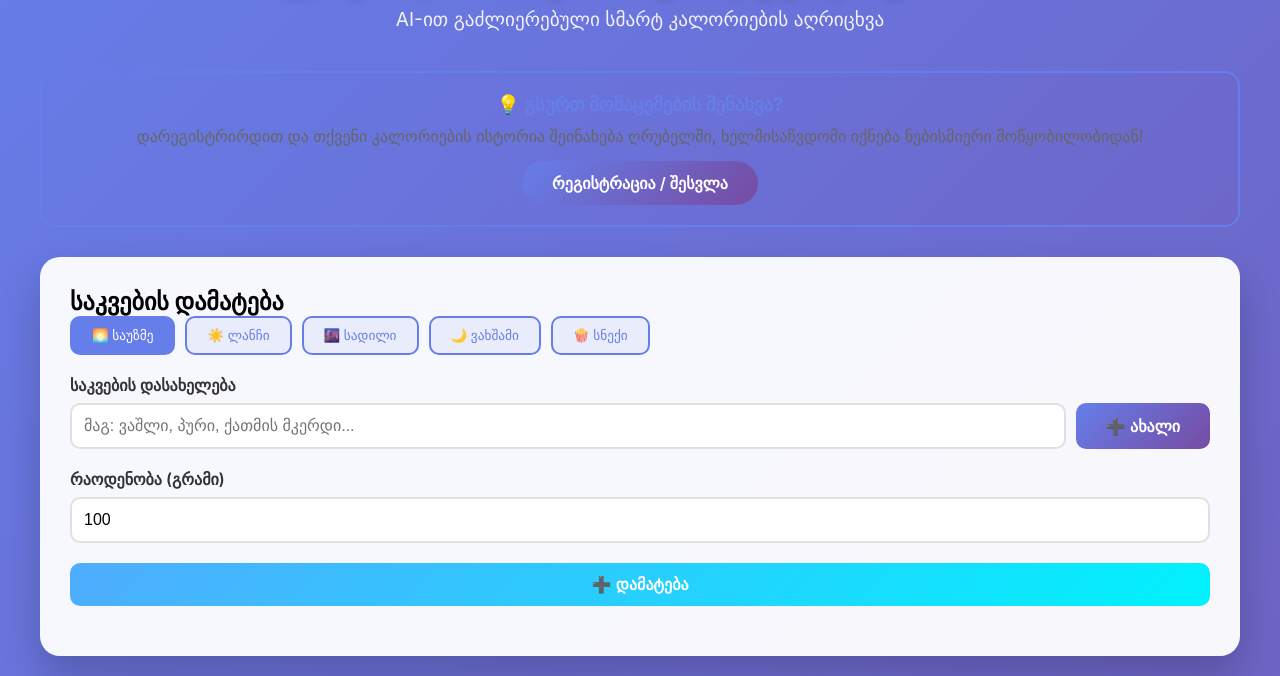
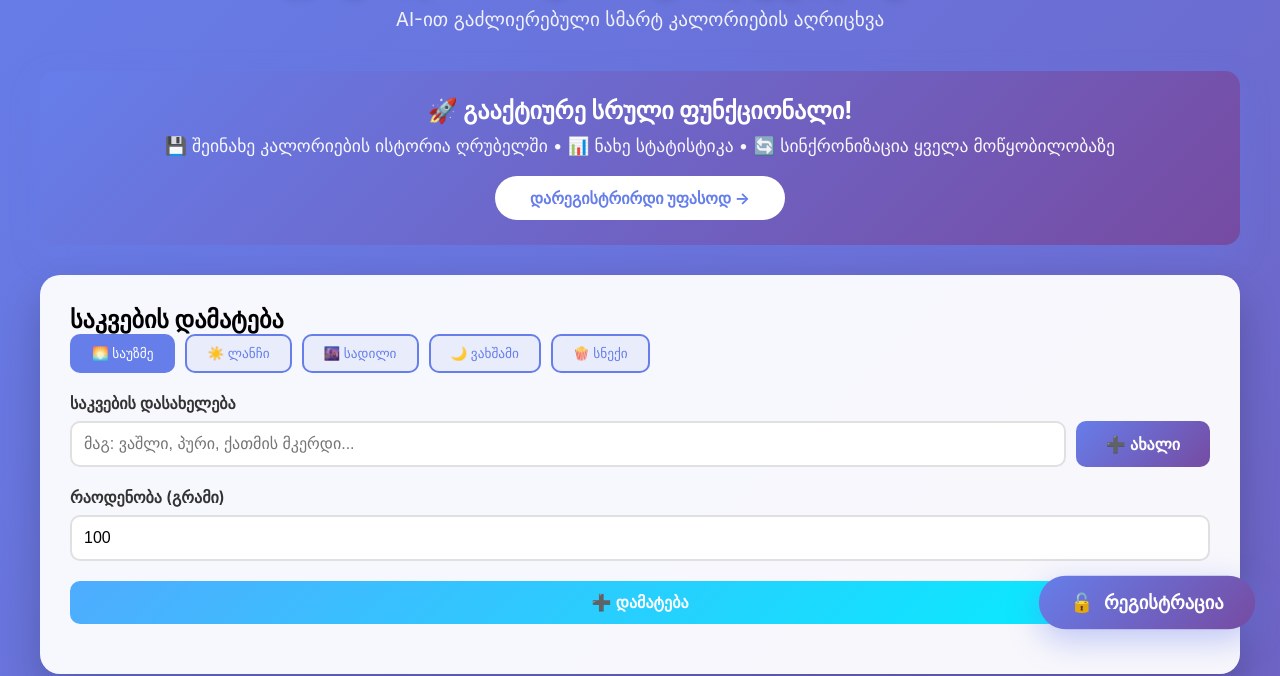
Before and after one commit to speudoname/3apps, a website: page calorie-counter.html in a window 1280 px wide. Shown: the part 142-818 px from the top of the page. Drawn offline with Linux system fonts and the light colour scheme.

Commit message:
Add highly visible authentication UI to all apps
Major UI enhancements:
- Added floating action buttons on all pages (always visible)
- Enhanced auth banners with gradient backgrounds
- Pulsing animation on floating buttons to catch attention
- Different colors for each app:
  - Calorie: Purple gradient
  - Tasks: Purple gradient
  - Inventory: Orange/red gradient for business
- Auto-hide all auth prompts when user is logged in
- Clear call-to-action messages
- Professional animations and transitions

Now users cannot miss the registration/login options!

```diff
--- a/auth-check.js
+++ b/auth-check.js
@@ -20,6 +20,7 @@ function checkAuthStatus() {
 function updateUIForLoggedInUser(userData) {
     const authStatus = document.getElementById('authStatus');
     const authPrompt = document.getElementById('authPrompt');
+    const floatingBtn = document.getElementById('floatingAuthBtn');
 
     if (authStatus) {
         authStatus.innerHTML = `
@@ -32,6 +33,14 @@ function updateUIForLoggedInUser(userData) {
     if (authPrompt) {
         authPrompt.style.display = 'none';
     }
+
+    // Hide floating button for logged-in users
+    if (floatingBtn) {
+        floatingBtn.style.display = 'none';
+    }
+
+    // Add logged-in class to body
+    document.body.classList.add('user-logged-in');
 }
 
 function updateUIForGuest() {
--- /dev/null
+++ b/auth-ui-enhanced.css
@@ -0,0 +1,115 @@
+/* Enhanced Authentication UI Styles */
+
+/* Floating Auth Button - Always Visible */
+.floating-auth-btn {
+    position: fixed;
+    bottom: 30px;
+    right: 30px;
+    padding: 15px 30px;
+    background: linear-gradient(135deg, #667eea, #764ba2);
+    color: white;
+    border-radius: 50px;
+    box-shadow: 0 10px 30px rgba(102, 126, 234, 0.4);
+    z-index: 1000;
+    text-decoration: none;
+    font-weight: bold;
+    font-size: 1.1rem;
+    transition: all 0.3s;
+    animation: pulse 2s infinite;
+    display: flex;
+    align-items: center;
+    gap: 10px;
+}
+
+.floating-auth-btn:hover {
+    transform: translateY(-5px);
+    box-shadow: 0 15px 40px rgba(102, 126, 234, 0.5);
+}
+
+@keyframes pulse {
+    0% { transform: scale(1); }
+    50% { transform: scale(1.05); }
+    100% { transform: scale(1); }
+}
+
+/* Enhanced Auth Banner */
+.auth-banner-enhanced {
+    background: linear-gradient(135deg, #667eea, #764ba2);
+    color: white;
+    padding: 25px;
+    border-radius: 15px;
+    margin-bottom: 30px;
+    text-align: center;
+    box-shadow: 0 10px 30px rgba(102, 126, 234, 0.3);
+    animation: slideDown 0.5s ease-out;
+}
+
+@keyframes slideDown {
+    from {
+        opacity: 0;
+        transform: translateY(-20px);
+    }
+    to {
+        opacity: 1;
+        transform: translateY(0);
+    }
+}
+
+.auth-banner-enhanced h3 {
+    font-size: 1.5rem;
+    margin-bottom: 10px;
+}
+
+.auth-banner-enhanced p {
+    font-size: 1.1rem;
+    margin-bottom: 20px;
+    opacity: 0.95;
+}
+
+.auth-banner-enhanced .cta-button {
+    display: inline-block;
+    padding: 12px 35px;
+    background: white;
+    color: #667eea;
+    border-radius: 25px;
+    font-weight: bold;
+    text-decoration: none;
+    transition: all 0.3s;
+}
+
+.auth-banner-enhanced .cta-button:hover {
+    transform: scale(1.05);
+    box-shadow: 0 5px 20px rgba(255, 255, 255, 0.3);
+}
+
+/* Notification Badge */
+.auth-notification {
+    position: fixed;
+    top: 80px;
+    right: 20px;
+    background: linear-gradient(135deg, #ff6b6b, #ff9f43);
+    color: white;
+    padding: 15px 20px;
+    border-radius: 10px;
+    box-shadow: 0 5px 20px rgba(255, 107, 107, 0.3);
+    animation: slideInRight 0.5s ease-out;
+    z-index: 999;
+}
+
+@keyframes slideInRight {
+    from {
+        opacity: 0;
+        transform: translateX(100px);
+    }
+    to {
+        opacity: 1;
+        transform: translateX(0);
+    }
+}
+
+/* Hide for logged-in users */
+.user-logged-in .floating-auth-btn,
+.user-logged-in .auth-banner-enhanced,
+.user-logged-in .auth-notification {
+    display: none !important;
+}
--- a/calorie-counter.html
+++ b/calorie-counter.html
@@ -4,6 +4,7 @@
     <meta charset="UTF-8">
     <meta name="viewport" content="width=device-width, initial-scale=1.0">
     <title>კალორიების კალკულატორი - AI Academia</title>
+    <link rel="stylesheet" href="auth-ui-enhanced.css">
     <style>
         * {
             margin: 0;
@@ -494,11 +495,11 @@
             <p>AI-ით გაძლიერებული სმარტ კალორიების აღრიცხვა</p>
         </div>
 
-        <!-- Auth Prompt Banner -->
-        <div id="authPrompt" style="background: linear-gradient(135deg, rgba(102, 126, 234, 0.1), rgba(118, 75, 162, 0.1)); border: 2px solid #667eea; border-radius: 15px; padding: 20px; margin-bottom: 30px; text-align: center;">
-            <h3 style="color: #667eea; margin-bottom: 10px;">💡 გსურთ მონაცემების შენახვა?</h3>
-            <p style="color: #666; margin-bottom: 15px;">დარეგისტრირდით და თქვენი კალორიების ისტორია შეინახება ღრუბელში, ხელმისაწვდომი იქნება ნებისმიერი მოწყობილობიდან!</p>
-            <a href="auth.html" style="display: inline-block; padding: 12px 30px; background: linear-gradient(135deg, #667eea, #764ba2); color: white; text-decoration: none; border-radius: 25px; font-weight: 600;">რეგისტრაცია / შესვლა</a>
+        <!-- Enhanced Auth Prompt Banner -->
+        <div id="authPrompt" class="auth-banner-enhanced">
+            <h3>🚀 გააქტიურე სრული ფუნქციონალი!</h3>
+            <p>💾 შეინახე კალორიების ისტორია ღრუბელში • 📊 ნახე სტატისტიკა • 🔄 სინქრონიზაცია ყველა მოწყობილობაზე</p>
+            <a href="auth.html" class="cta-button">დარეგისტრირდი უფასოდ →</a>
         </div>
 
         <div class="main-grid">
@@ -1090,5 +1091,11 @@
             displayProducts();
         });
     </script>
+    <!-- Floating Auth Button -->
+    <a href="auth.html" class="floating-auth-btn" id="floatingAuthBtn">
+        <span>🔓</span>
+        <span>რეგისტრაცია</span>
+    </a>
+
 </body>
 </html>
```
Also changed, not shown: inventory.html (+12 -5 lines), task-manager.html (+12 -5 lines).
